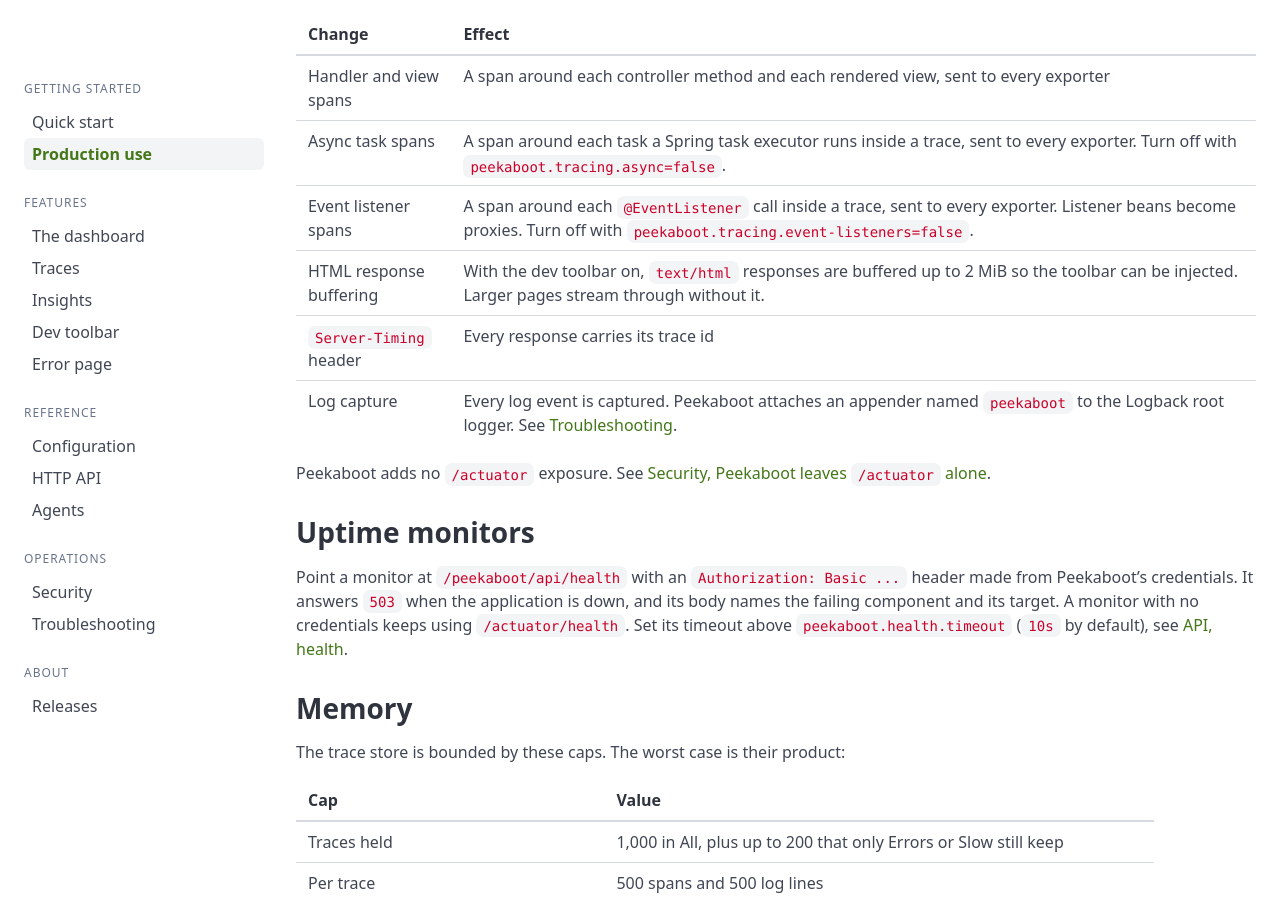
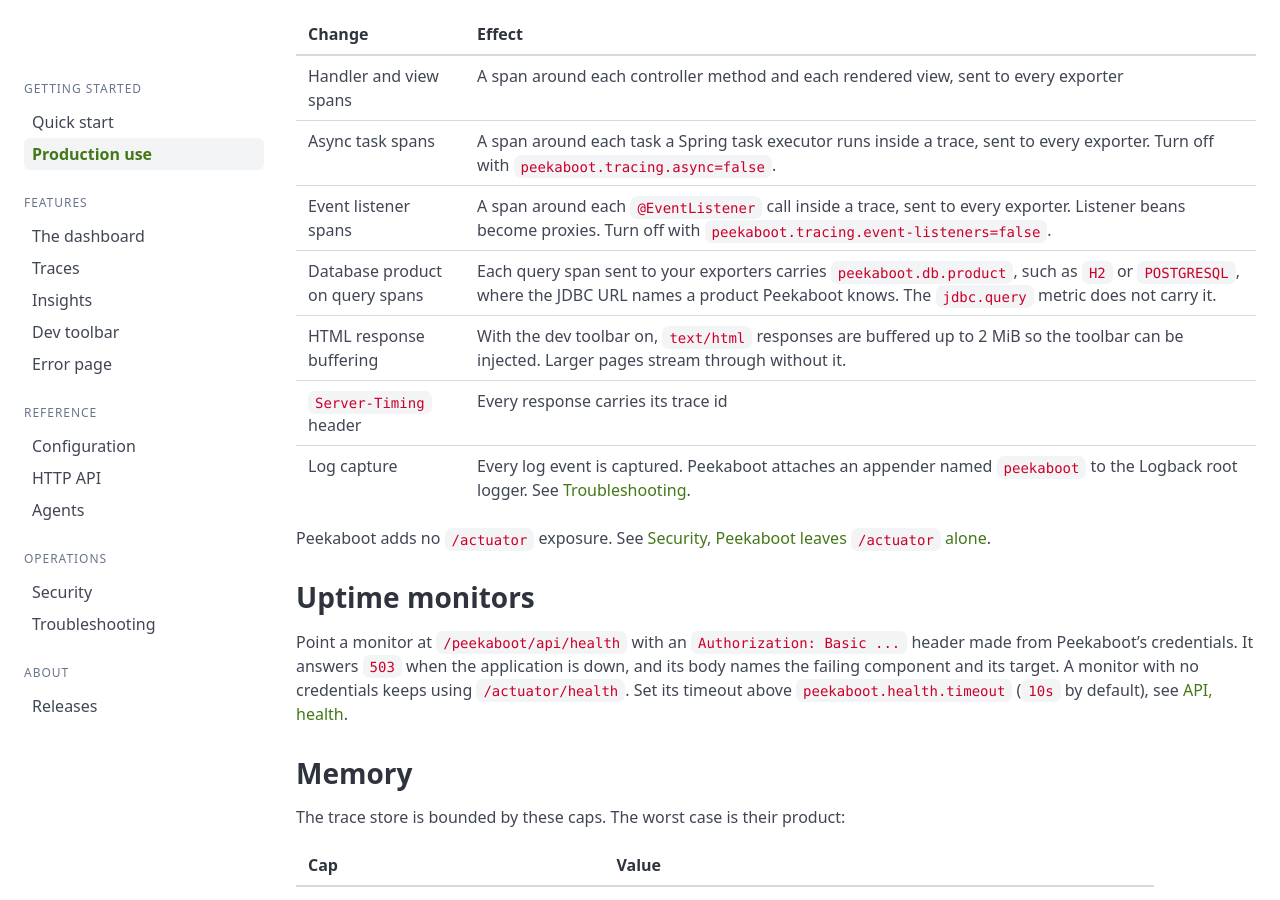
Before and after one commit to peekaboot-org/peekaboot-org.github.io, a Jekyll site: the page built from docs/in-production.md, in a window 1280 px wide and 900 px high, scrolled down 1642 px. Built offline with Jekyll 4.4.1, drawn with Linux system fonts in a browser that asks for light colours.

Commit message:
docs: name the query span product attribute

```diff
--- a/docs/in-production.md
+++ b/docs/in-production.md
@@ -79,6 +79,7 @@ It also adds these while `peekaboot.enabled` and `peekaboot.tracing.enabled` are
 | Handler and view spans | A span around each controller method and each rendered view, sent to every exporter |
 | Async task spans | A span around each task a Spring task executor runs inside a trace, sent to every exporter. Turn off with `peekaboot.tracing.async=false`. |
 | Event listener spans | A span around each `@EventListener` call inside a trace, sent to every exporter. Listener beans become proxies. Turn off with `peekaboot.tracing.event-listeners=false`. |
+| Database product on query spans | Each query span sent to your exporters carries `peekaboot.db.product`, such as `H2` or `POSTGRESQL`, where the JDBC URL names a product Peekaboot knows. The `jdbc.query` metric does not carry it. |
 | HTML response buffering | With the dev toolbar on, `text/html` responses are buffered up to 2 MiB so the toolbar can be injected. Larger pages stream through without it. |
 | `Server-Timing` header | Every response carries its trace id |
 | Log capture | Every log event is captured. Peekaboot attaches an appender named `peekaboot` to the Logback root logger. See [Troubleshooting]({{ '/docs/troubleshooting/' | relative_url }}#extra-root-appender). |
```
